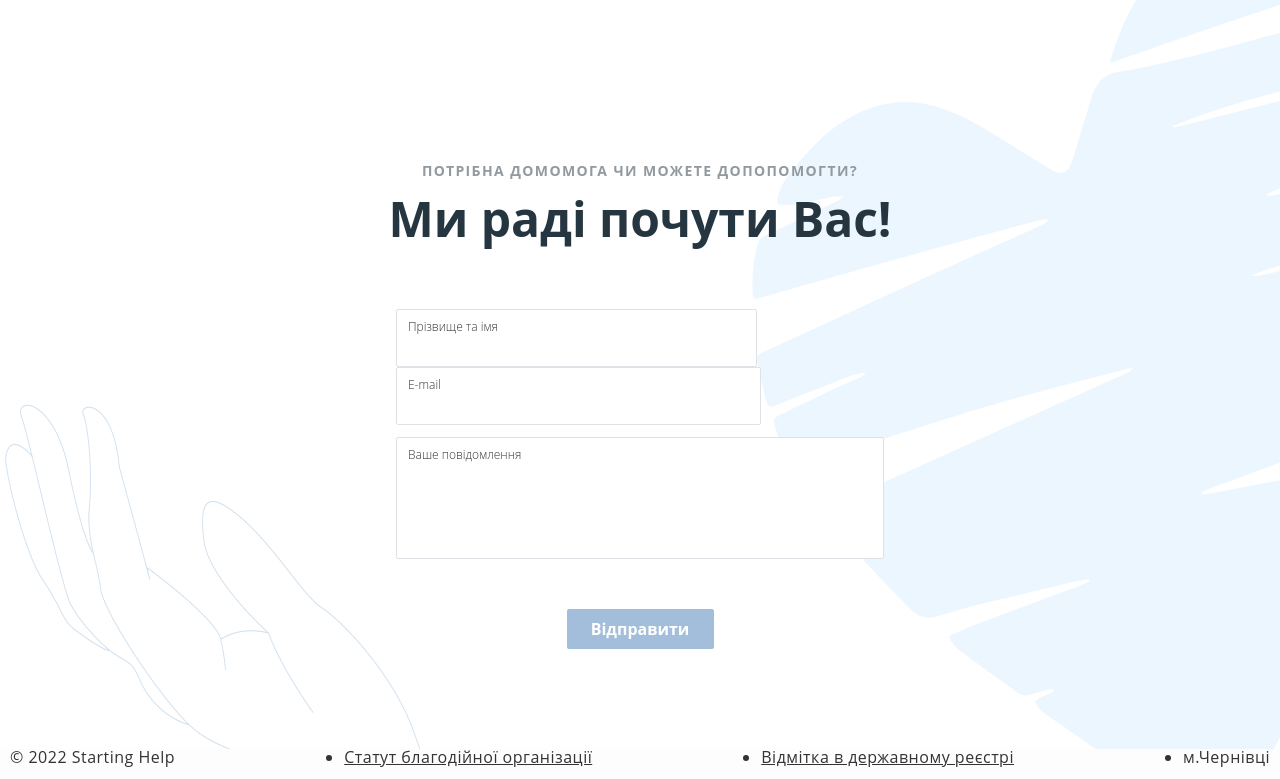
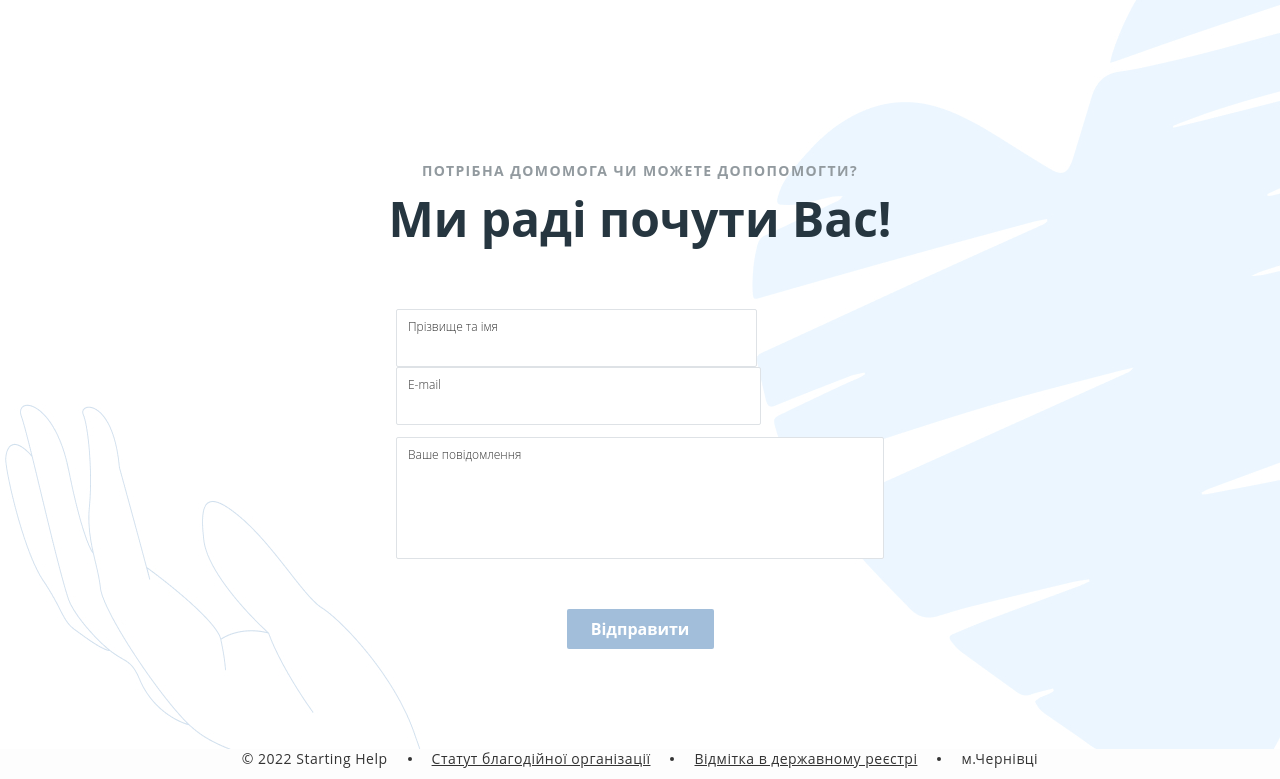
Before and after one commit to o-bilyi/starting-help, a Gatsby site: page / in a window 1280 px wide. Shown: the part 2015-2794 px from the top of the page. Built offline with nearby package versions, Linux system fonts and the light colour scheme; Gatsby itself is replaced by a stand-in of ours.

Commit message:
changed footer

```diff
--- a/content/meta/config.js
+++ b/content/meta/config.js
@@ -23,8 +23,10 @@ module.exports = {
   supportEmail: 'test@gmail.com',
   workTime: '24/7',
   address: 'м. Чернівці',
+  charterOfCharitableOrganization: 'https://youcontrol.com.ua/catalog/company_details/44855729/',
+  noteInTheStateRegister: 'https://youcontrol.com.ua/catalog/company_details/44855729/',
   socialLinks: {
-    instagram: 'https://www.instagram.com/',
-    facebook: 'https://www.facebook.com/',
+    instagram: 'https://www.instagram.com/starting_help/?fs=e&s=cl',
+    facebook: 'https://www.facebook.com/104121188974796/posts/pfbid0HTzr4GWRQJb1ipPu7XXrQDcR25x475aatAn2Fc9h1fFv7bfWsrMUa2HFe7cx3hyFl/?d=n',
   }
 }
--- a/package.json
+++ b/package.json
@@ -11,7 +11,6 @@
     "gatsby-plugin-layout": "^3.20.0",
     "gatsby-plugin-manifest": "^4.20.0",
     "gatsby-plugin-netlify-cms": "^6.21.0",
-    "gatsby-plugin-offline": "^5.20.0",
     "gatsby-plugin-postcss": "^5.20.0",
     "gatsby-plugin-react-svg": "^3.1.0",
     "gatsby-plugin-robots-txt": "^1.7.1",
--- a/src/components/FeedbackForm/feedbackForm.module.css
+++ b/src/components/FeedbackForm/feedbackForm.module.css
@@ -66,8 +66,8 @@
   align-items: center;
   justify-content: center;
   transition: background-color 0.3s;
+  background-color: rgb(71 127 181 / 100%);
+}
+.submitButton:disabled {
   background-color: rgb(71 127 181 / 50%);
 }
-.submitButton:hover {
-  background-color: rgb(71 127 181 / 100%);
-}
--- a/src/components/FeedbackForm/index.jsx
+++ b/src/components/FeedbackForm/index.jsx
@@ -44,7 +44,7 @@ export const FeedbackForm = () => {
   };
 
   return (
-    <div className={styles.feedbackForm}>
+    <div className={styles.feedbackForm} id="form">
       <form
         method="post"
         name="feedback"
@@ -96,7 +96,7 @@ export const FeedbackForm = () => {
             Ваше повідомлення
           </label>
         </div>
-        <button className={styles.submitButton} type="submit">Відправити</button>
+        <button disabled={!Object.keys(formValues).length >= 1} className={styles.submitButton} type="submit">Відправити</button>
       </form>
     </div>
   );
--- a/src/components/Footer/footer.module.css
+++ b/src/components/Footer/footer.module.css
@@ -1,19 +1,30 @@
 .footer {
   margin: auto;
+  max-width: 1100px;
   padding: 0 10px 10px;
-  max-width: 1440px;
 }
 .list {
   display: flex;
-  list-style: initial;
   align-items: center;
-  justify-content: space-between;
+  justify-content: center;
 }
-li {
+.list li {
+  display: flex;
   font-size: 14px;
   color: #333333;
   line-height: 20px;
+  position: relative;
+  align-items: center;
   letter-spacing: 0.5px;
+}
+.list li:not(:last-child)::after {
+  content: "";
+  width: 4px;
+  height: 4px;
+  display: block;
+  margin: 0 20px;
+  border-radius: 8px;
+  background: #333333;
 }
 .link {
   color: #333333;
--- a/src/components/Footer/index.jsx
+++ b/src/components/Footer/index.jsx
@@ -1,23 +1,33 @@
+import { Link } from "gatsby";
 import React from "react";
+import config from "../../../content/meta/config";
 import * as styles from "./footer.module.css";
 
 export const Footer = () => {
   return (
-    <div className={styles.footer}>
+    <footer className={styles.footer}>
       <ul className={styles.list}>
         <li>© 2022 Starting Help</li>
         <li>
-          <a className={styles.link} href="#">
+          <Link
+            target="_blank"
+            className={styles.link}
+            to={config.charterOfCharitableOrganization}
+          >
             Статут благодійної організації
-          </a>
+          </Link>
         </li>
         <li>
-          <a className={styles.link} href="#">
+          <Link
+            target="_blank"
+            className={styles.link}
+            to={config.noteInTheStateRegister}
+          >
             Відмітка в державному реєстрі
-          </a>
+          </Link>
         </li>
         <li>м.Чернівці</li>
       </ul>
-    </div>
+    </footer>
   );
 };
--- a/src/components/Header/index.jsx
+++ b/src/components/Header/index.jsx
@@ -19,11 +19,11 @@ export const Header = () => (
       </Link>
     </div>
     <div className={styles.rightBlock}>
-      <Link to={socialLinks.facebook} className={styles.socialLink}>
+      <Link target="_blank" to={socialLinks.facebook} className={styles.socialLink}>
         <FBIconSVG className={styles.socialIcon} />
       </Link>
 
-      <Link to={socialLinks.instagram} className={styles.socialLink}>
+      <Link target="_blank" to={socialLinks.instagram} className={styles.socialLink}>
         <InstagramIconSVG className={styles.socialIcon} />
       </Link>
 
--- a/src/layouts/index.js
+++ b/src/layouts/index.js
@@ -1,5 +1,5 @@
 import React from 'react';
-// import { Footer } from '../components/Footer';
+import { Footer } from '../components/Footer';
 import { Header } from '../components/Header';
 
 import * as styles from './layout.module.css';
@@ -9,7 +9,7 @@ const Layout = ({ children }) => {
     <React.Fragment>
       <Header />
       <main className={styles.main}>{children}</main>
-      {/* <Footer /> */}
+      <Footer />
     </React.Fragment>
   );
 };
--- a/src/pages/index.js
+++ b/src/pages/index.js
@@ -1,5 +1,4 @@
 import * as React from "react"
-import { Footer } from "../components/Footer";
 import { PhotoReport } from "../components/Home/PhotoReport";
 import { FirstSection } from "../components/Home/FirstSection";
 import { WeGladToHearYou } from "../components/Home/WeGladToHearYou";
@@ -11,7 +10,6 @@ const IndexPage = () => (
     <FirstSection />
     <PhotoReport />
     <WeGladToHearYou />
-    <Footer />
   </React.Fragment>
 )
 
```
